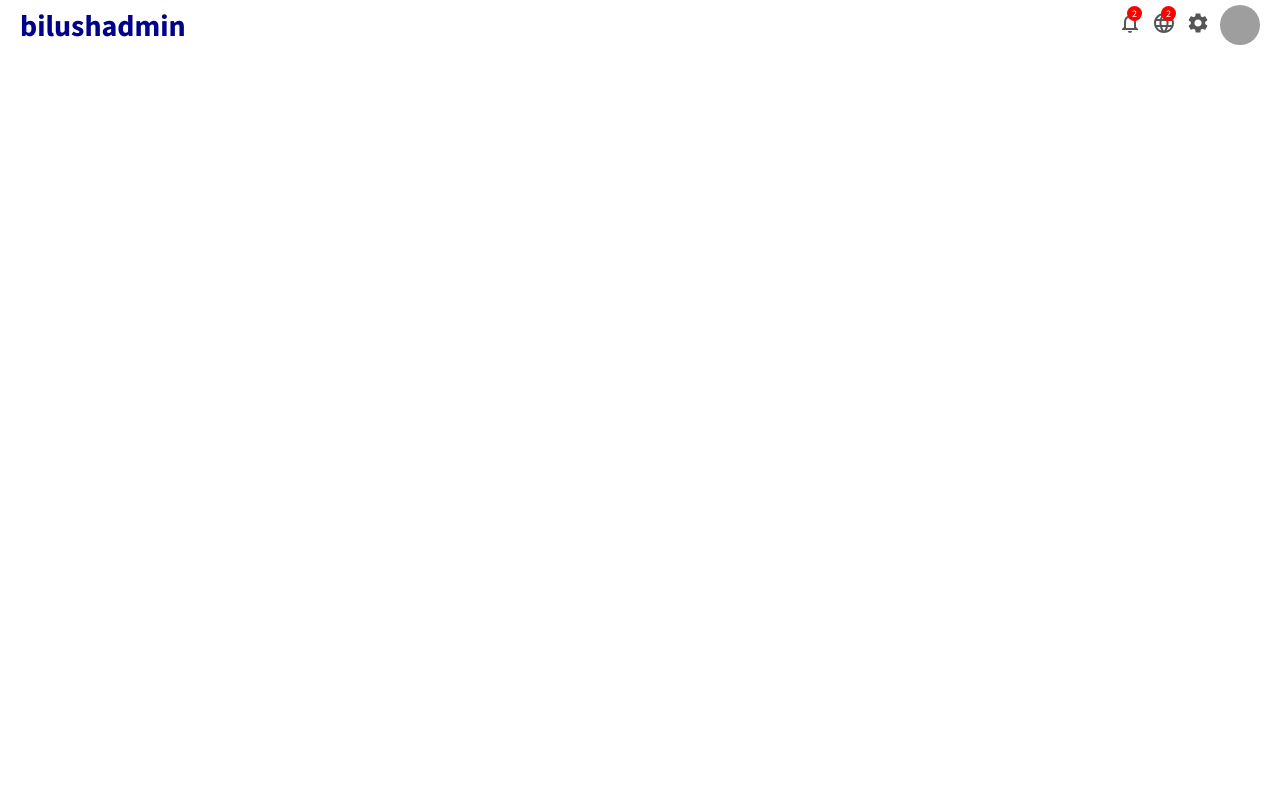
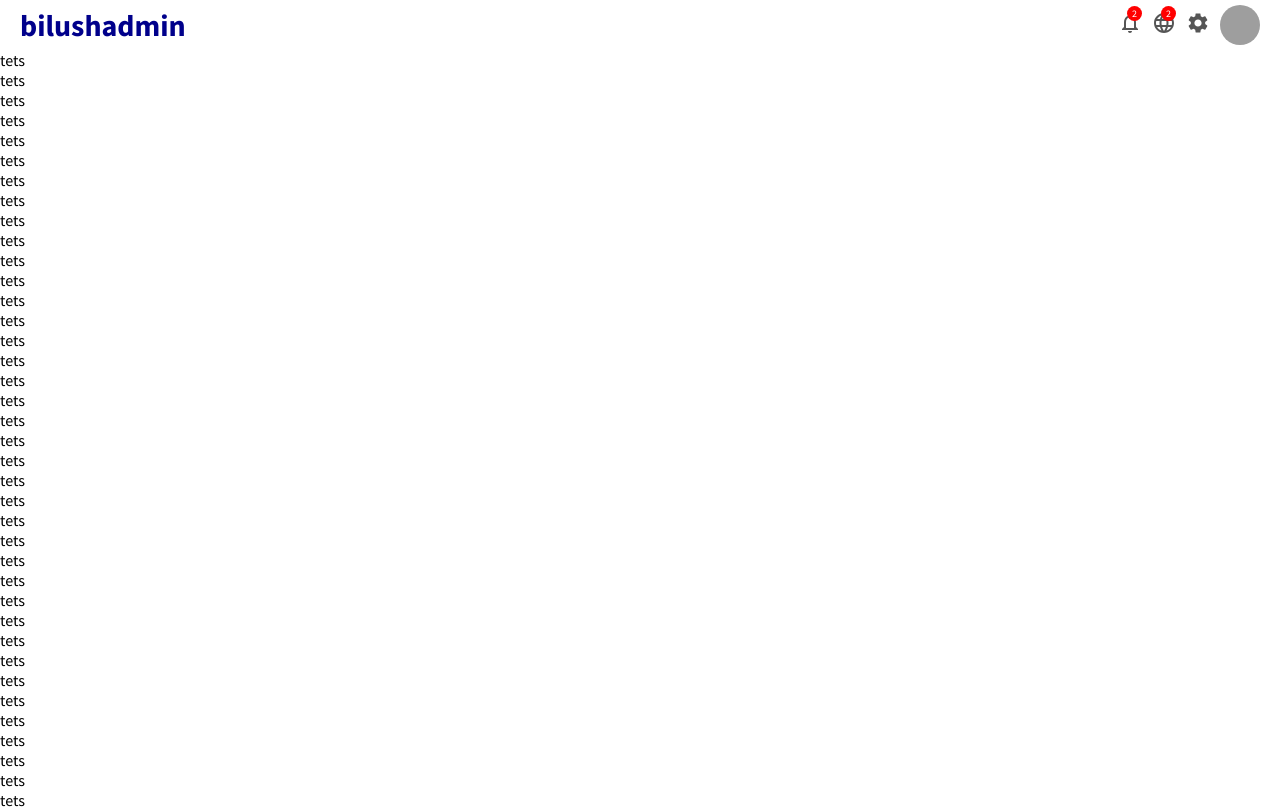
Before and after one commit to sholabioku/admin_ui, a React (Create React App) app: page / in a window 1280 px wide. Built offline with nearby package versions, Linux system fonts and the light colour scheme; grey boxes are pictures that could not be loaded.

Commit message:
Topbar completed

```diff
--- a/src/App.js
+++ b/src/App.js
@@ -4,6 +4,82 @@ function App() {
   return (
     <div>
       <Topbar />
+      tets
+      <br />
+      tets
+      <br />
+      tets
+      <br />
+      tets
+      <br />
+      tets
+      <br />
+      tets
+      <br />
+      tets
+      <br />
+      tets
+      <br />
+      tets
+      <br />
+      tets
+      <br />
+      tets
+      <br />
+      tets
+      <br />
+      tets
+      <br />
+      tets
+      <br />
+      tets
+      <br />
+      tets
+      <br />
+      tets
+      <br />
+      tets
+      <br />
+      tets
+      <br />
+      tets
+      <br />
+      tets
+      <br />
+      tets
+      <br />
+      tets
+      <br />
+      tets
+      <br />
+      tets
+      <br />
+      tets
+      <br />
+      tets
+      <br />
+      tets
+      <br />
+      tets
+      <br />
+      tets
+      <br />
+      tets
+      <br />
+      tets
+      <br />
+      tets
+      <br />
+      tets
+      <br />
+      tets
+      <br />
+      tets
+      <br />
+      tets
+      <br />
+      tets
+      <br />
     </div>
   );
 }
--- a/src/components/topbar/topbar.css
+++ b/src/components/topbar/topbar.css
@@ -2,6 +2,9 @@
   width: 100%;
   height: 50px;
   background-color: #fff;
+  position: sticky;
+  top: 0;
+  z-index: 999;
 }
 
 .topbarWrapper {
```
